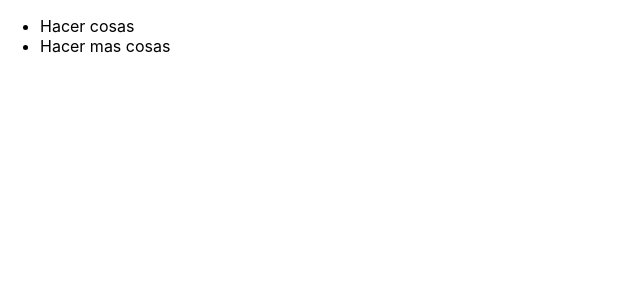
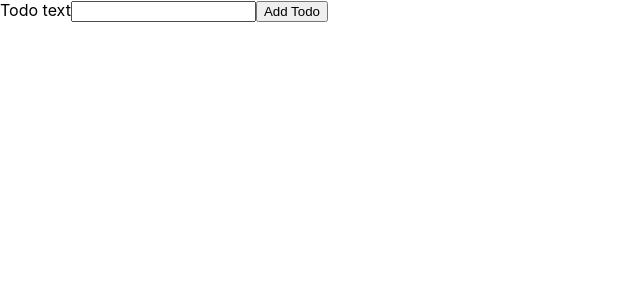
Before and after one commit to Xalsar/typescript-todo-app, a React (Create React App) app: page / in a window 1280 px wide. Shown: the top 300 px of the page, without its empty margins (0-640 px from the left). Built offline with nearby package versions, Linux system fonts and the light colour scheme.

Commit message:
Attach eventChange files and add state

```diff
--- /dev/null
+++ b/src/App.tsx
@@ -0,0 +1,25 @@
+import { useState } from "react";
+import Todos from "./components/Todos/Todos";
+import NewTodo from "./components/NewTodo/NewTodo";
+import Todo from "./components/models/todo";
+
+function App() {
+  const [todos, setTodos] = useState<Todo[]>([]);
+
+  const addTodoHandler = (todoText: string) => {
+    const newTodo = new Todo(todoText);
+
+    setTodos((prevTodos) => {
+      return [...prevTodos, new Todo(todoText)];
+    });
+  };
+
+  return (
+    <div>
+      <NewTodo onAddTodo={addTodoHandler} />
+      <Todos items={todos} />
+    </div>
+  );
+}
+
+export default App;
--- a/src/index.tsx
+++ b/src/index.tsx
@@ -2,12 +2,11 @@ import React from "react";
 import ReactDOM from "react-dom";
 import "./index.css";
 
-import Todos from "./components/Todos/Todos";
-import Todo from "./components/models/todo";
+import App from "./App";
 
 ReactDOM.render(
   <React.StrictMode>
-    <Todos items={[new Todo("Hacer cosas"), new Todo("Hacer mas cosas")]} />
+    <App />
   </React.StrictMode>,
   document.getElementById("root")
 );
```
